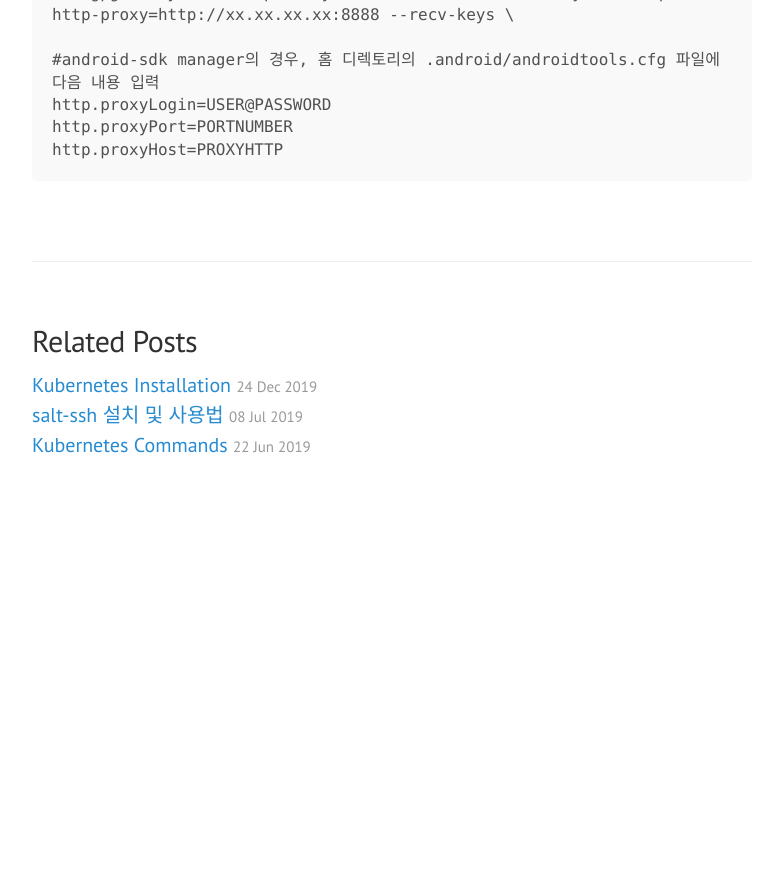
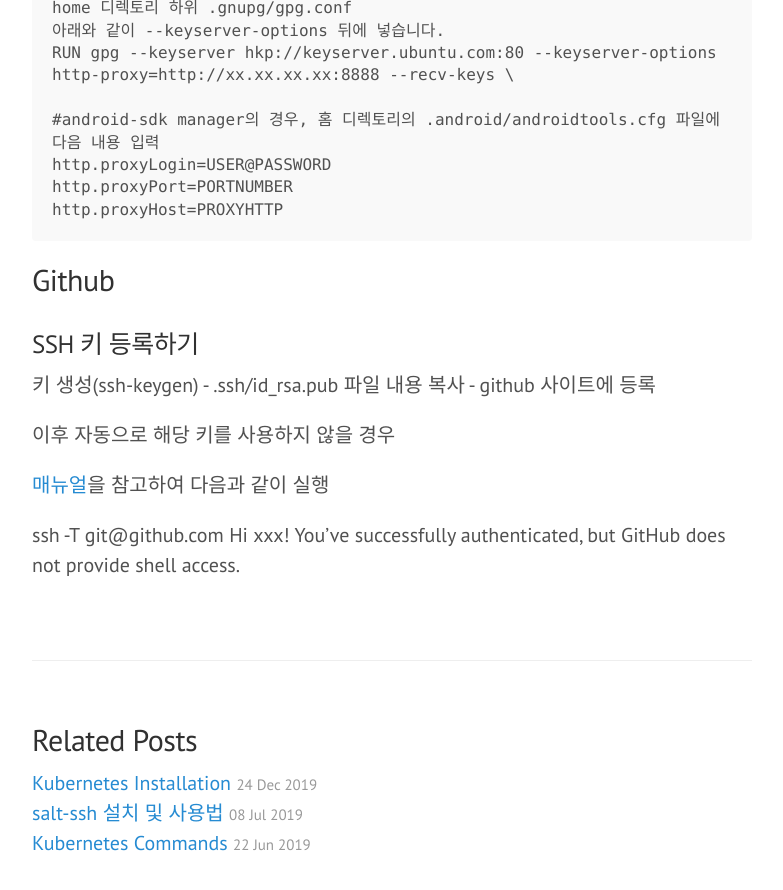
Before and after one commit to skaqud/skaqud.github.com, a Jekyll site: the page built from _posts/2016-07-24-Reusable-Commands-List.markdown, in a window 1280 px wide and 900 px high, scrolled down 11314 px. Shown: the top 890 px of the window, without its empty margins (248-1031 px from the left). Built offline with Jekyll 4.4.1, drawn with Linux system fonts in a browser that asks for light colours; before the commit the page ends 11834 px from its top, so only the background shows below that.

Commit message:
update post

```diff
--- a/_posts/2016-07-24-Reusable-Commands-List.markdown
+++ b/_posts/2016-07-24-Reusable-Commands-List.markdown
@@ -399,3 +399,17 @@
     http.proxyLogin=USER@PASSWORD
     http.proxyPort=PORTNUMBER
     http.proxyHost=PROXYHTTP
+
+## Github
+
+### SSH 키 등록하기
+
+키 생성(ssh-keygen) - .ssh/id_rsa.pub 파일 내용 복사 - github 사이트에 등록
+
+이후 자동으로 해당 키를 사용하지 않을 경우
+
+[매뉴얼](https://docs.github.com/en/github/authenticating-to-github/error-permission-denied-publickey
+)을 참고하여 다음과 같이 실행
+
+ssh -T git@github.com
+Hi xxx! You've successfully authenticated, but GitHub does not provide shell access.
```
